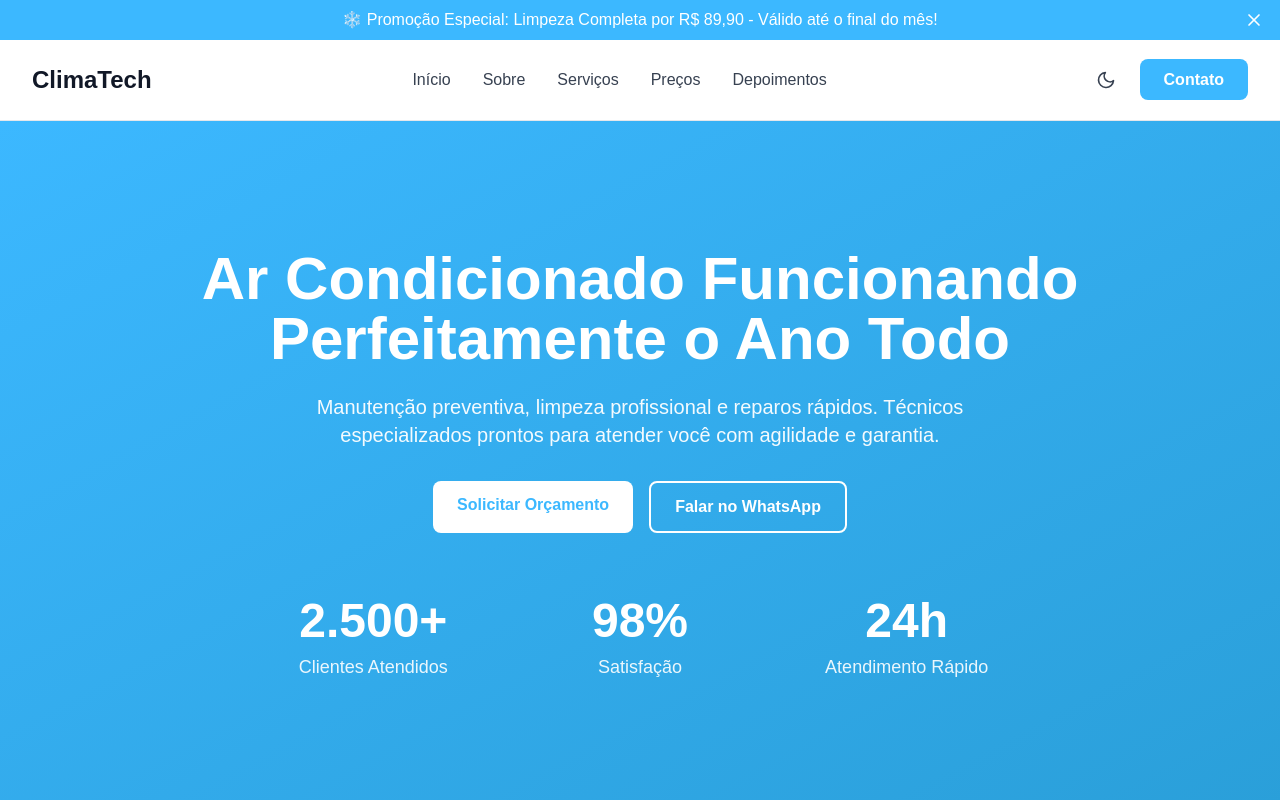
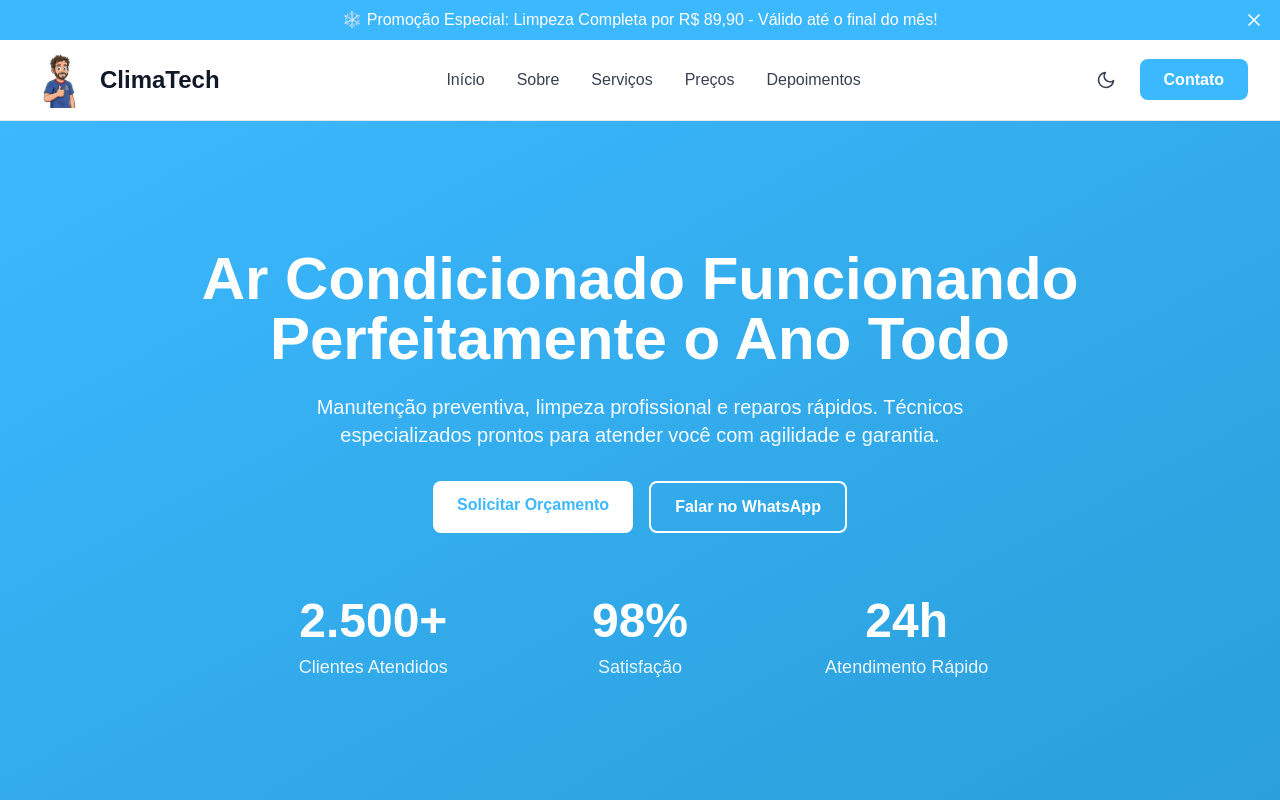
Before and after one commit to jeanvelloso/primeiro, a Next.js app: page / in a window 1280 px wide. Shown: the top 800 px of the page. Built offline with nearby package versions, Linux system fonts and the light colour scheme.

Commit message:
logo site

```diff
--- a/components/ui/Header.js
+++ b/components/ui/Header.js
@@ -1,4 +1,5 @@
 import { useState, useEffect } from 'react';
+import Image from 'next/image';
 import { useTheme } from 'next-themes';
 import { FiSun, FiMoon, FiMenu, FiX } from 'react-icons/fi';
 import CtaButton from './CtaButton';
@@ -37,14 +38,26 @@ export default function Header({ settings }) {
     >
       <div className="max-w-7xl mx-auto px-4 md:px-8">
         <div className="flex items-center justify-between h-16 md:h-20">
-          {/* Logo */}
+          {/* Logo (imagem no canto superior esquerdo) */}
           <div className="flex items-center">
             <a
               href="#hero"
               onClick={(e) => handleNavClick(e, '#hero')}
-              className="text-2xl font-bold text-gray-900 dark:text-white hover:text-brand transition-colors"
+              className="flex items-center space-x-3 group"
             >
-              {settings.business.brandName}
+              <div className="relative w-14 h-14">
+                <Image
+                  src="/ruben-logo.png"
+                  alt={settings.business.brandName}
+                  fill
+                  sizes="56px"
+                  className="object-contain"
+                  priority
+                />
+              </div>
+              <span className="text-2xl font-bold text-gray-900 dark:text-white group-hover:text-brand transition-colors">
+                {settings.business.brandName}
+              </span>
             </a>
           </div>
 
```
Also changed, not shown: public/ruben-logo.png (added).
